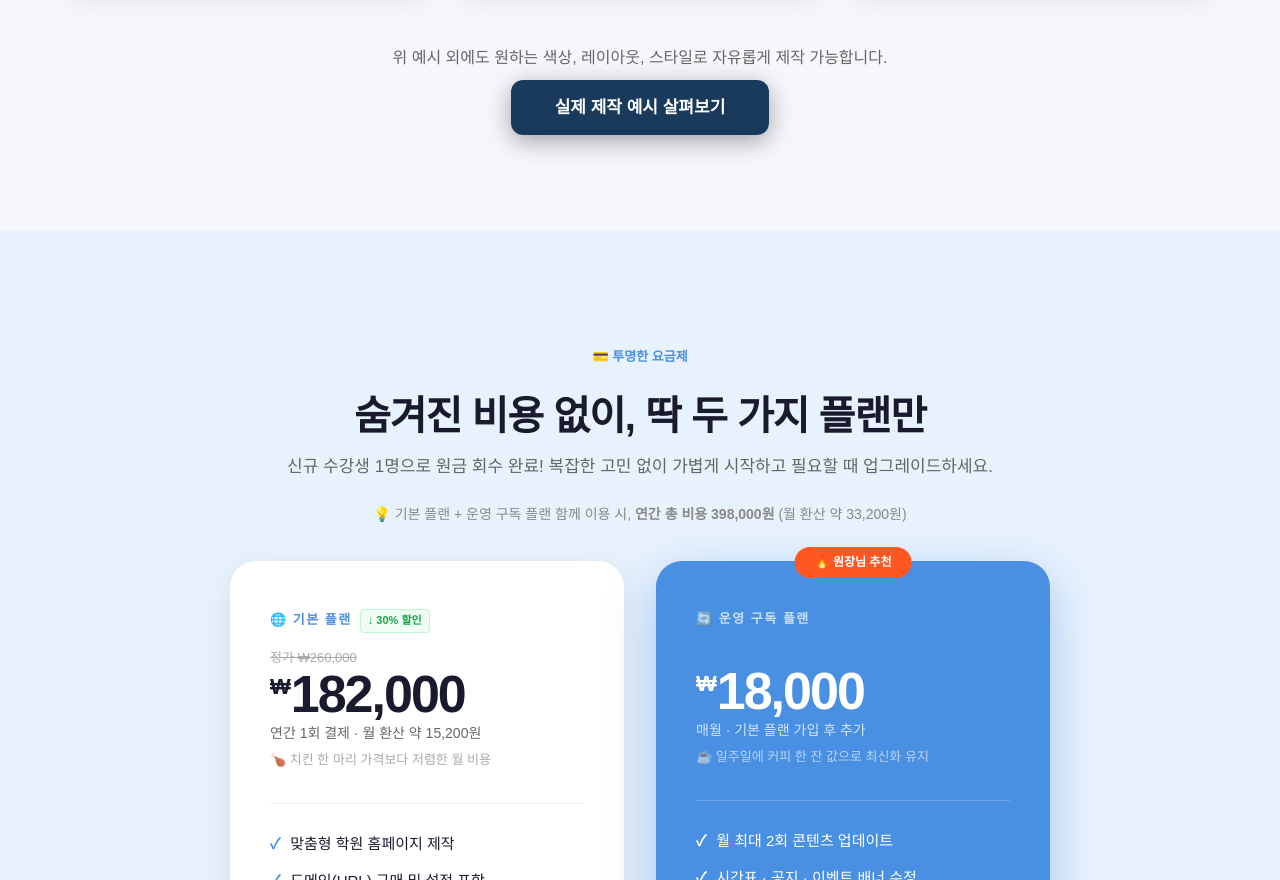
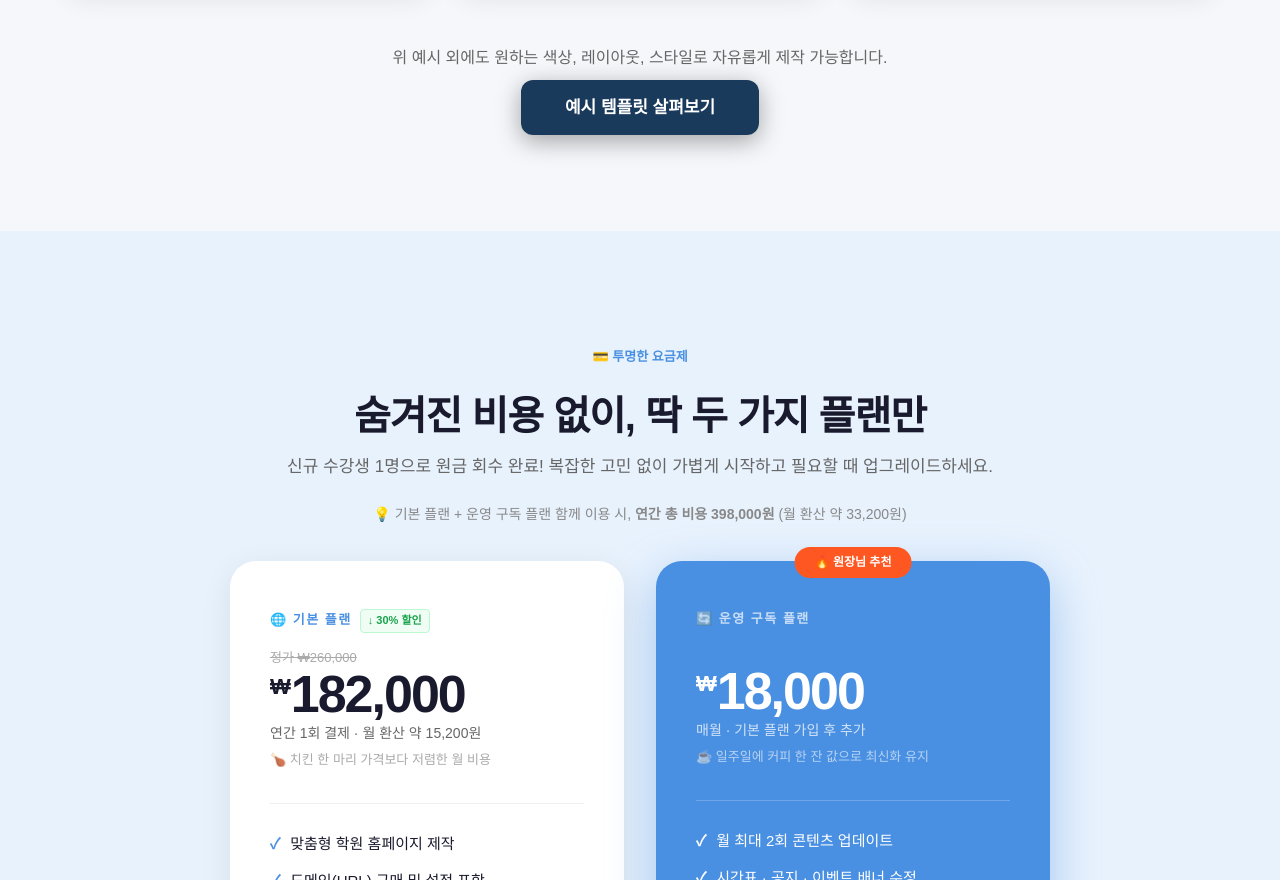
Before and after one commit to esen-pages/mypage, a plain HTML site: page index.html in a window 1280 px wide. Shown: the part 5944-6824 px from the top of the page. Drawn offline with Linux system fonts and the light colour scheme; animation ran at ten frames a second.

Commit message:
텍스트 수정

```diff
--- a/index.html
+++ b/index.html
@@ -654,7 +654,7 @@
 
         <div class="templates-cta">
             <p>위 예시 외에도 원하는 색상, 레이아웃, 스타일로 자유롭게 제작 가능합니다.</p>
-            <a href="portfolio/index.html" target="_blank" rel="noopener" class="btn-primary">실제 제작 예시 살펴보기</a>
+            <a href="portfolio/index.html" target="_blank" rel="noopener" class="btn-primary">예시 템플릿 살펴보기</a>
         </div>
     </div>
 </section>
```
